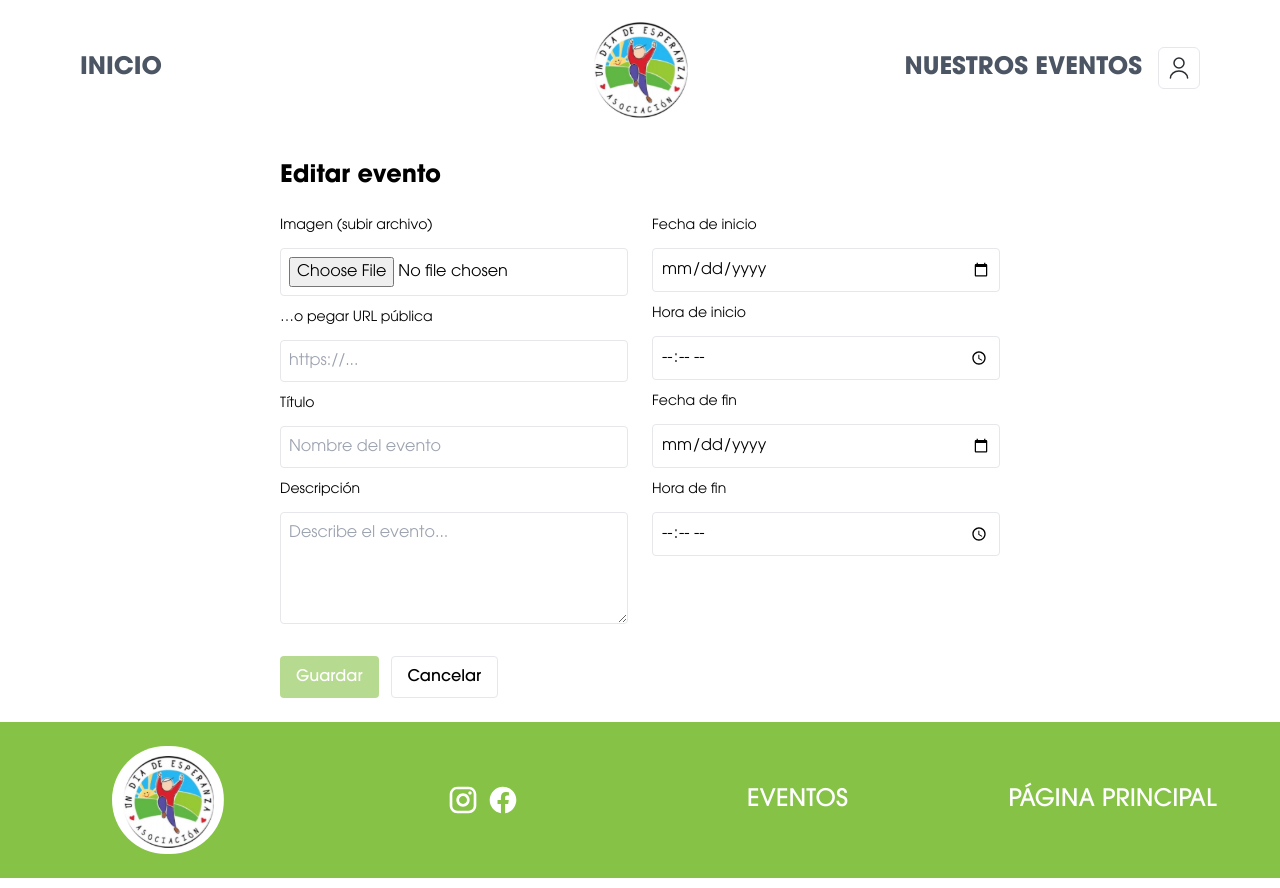
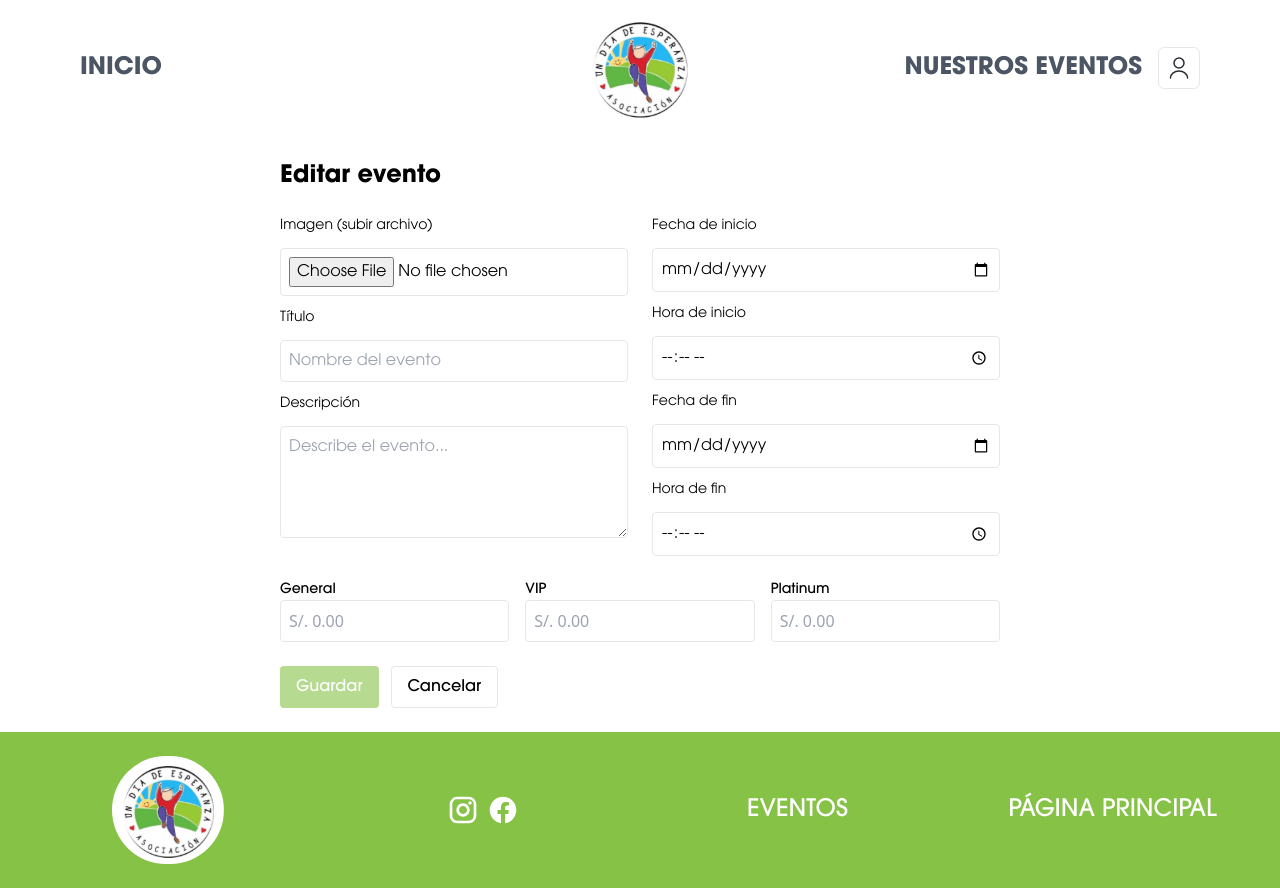
Before and after one commit to stheph23/eventos-front, a React (Create React App) app: page /admin/events/1 in a window 1280 px wide. Built offline with nearby package versions, Linux system fonts and the light colour scheme; no server answers.

Commit message:
ajuste subida de imagen al crear evento

```diff
--- a/src/client/events/index.tsx
+++ b/src/client/events/index.tsx
@@ -61,3 +61,29 @@ export async function fetchEventById(id: number | string): Promise<EventItem> {
   const { data } = await http.get<EventItem>(`events/${id}/`);
   return data;
 }
+
+export async function uploadImage(file) {
+  console.log("🚀 [DEBUG] Enviando imagen a Django:", file);
+
+  const formData = new FormData();
+  formData.append("file", file);
+  try{
+const res = await fetch("http://127.0.0.1:8000/api/uploads/image/", {
+      method: "POST",
+      body: formData,
+    });
+
+    if (!res.ok) {
+      const text = await res.text();
+      console.error("❌ Fallo subiendo imagen:", text);
+      throw new Error("Fallo subiendo imagen: " + text);
+    }
+
+    const data = await res.json();
+    console.log("✅ [DEBUG] Respuesta del backend:", data);
+    return data.url;
+  } catch (error) {
+    console.error("🔥 Error en uploadImage:", error);
+    throw error;
+  }
+}
--- a/src/screens/admin/events/editor/index.jsx
+++ b/src/screens/admin/events/editor/index.jsx
@@ -2,7 +2,7 @@ import React, { useEffect, useMemo, useState } from "react";
 import Footer from "../../../../components/footer";
 import Header from "../../../../components/header";
 import { useNavigate, useParams } from "react-router-dom";
-import { fetchEventById, createEvent, updateEvent } from "../../../../client/events";
+import { fetchEventById, createEvent, updateEvent, uploadImage } from "../../../../client/events";
 
 function toISO(dateStr, timeStr) {
   // Espera "YYYY-MM-DD" y "HH:MM"
@@ -17,20 +17,7 @@ function fromISO(iso) {
   const time = d.toISOString().slice(11, 16);
   return { date, time };
 }
-async function uploadImage(file) {
-  const formData = new FormData();
-  formData.append("file", file);
-  const res = await fetch(`${process.env.REACT_APP_API_BASE_URL || "http://127.0.0.1:8000/api/"}uploads/image/`, {
-    method: "POST",
-    body: formData,
-  });
-  if (!res.ok) {
-    const txt = await res.text();
-    throw new Error(`Fallo subiendo imagen: ${txt}`);
-  }
-  const data = await res.json();
-  return data.url; // backend responde { url: "http://.../media/events/uuid_nombre.jpg" }
-}
+
 
 export default function AdminEventEditor() {
   const nav = useNavigate();
@@ -48,6 +35,9 @@ const [preview, setPreview] = useState("");
     start_time: "",
     end_date: "",
     end_time: "",
+    price: "",
+    gold_price: "",
+    vip_price: "",
   });
 
   useEffect(() => {
@@ -68,6 +58,9 @@ const [preview, setPreview] = useState("");
           start_time: s.time,
           end_date: e.date,
           end_time: e.time,
+          price: data.price || "",
+          gold_price: data.gold_price || "",
+          vip_price: data.vip_price || "",
         });
       } finally {
         if (alive) setLoading(false);
@@ -95,28 +88,38 @@ const onFileChange = (e) => {
     if (!canSave) return;
     setSaving(true);
 
-    let imageUrlToSend = form.image_url?.trim() || "";
+    try {
+
+    console.log("🟢 [DEBUG] Iniciando guardado del evento...");
+    console.log("📸 Archivo seleccionado:", file);
+    console.log("🌐 URL escrita manualmente:", form.image_url);
+    let imageUrlToSend = form.image_url;
 
     if (file) {
-      // 1) subimos archivo al backend → obtenemos URL
+      console.log("⏳ Subiendo imagen al servidor...");
       imageUrlToSend = await uploadImage(file);
+      console.log("✅ URL devuelta por el backend:", imageUrlToSend);
     }
-
-    try {
       const payload = {
         title: form.title.trim(),
         description: form.description || "",
         image_url: imageUrlToSend || null,
         start_datetime: toISO(form.start_date, form.start_time),
         end_datetime: form.end_date && form.end_time ? toISO(form.end_date, form.end_time) : null,
+        price: form.price || 0,
+        gold_price: form.gold_price || 0,
+        vip_price: form.vip_price || 0,
         status: "active",
         is_published: true,
+        organizer_id: 1, // ✅ valor temporal
+        venue_id: 2,
       };
       if (isCreate) {
         await createEvent(payload);
       } else {
         await updateEvent(id, payload);
       }
+      console.log("🎉 Evento creado o actualizado correctamente");
       nav("/admin/events");
     } catch (e) {
       console.error(e);
@@ -147,13 +150,6 @@ const onFileChange = (e) => {
             <label className="block text-sm">Imagen (subir archivo)</label>
             <input type="file" accept="image/*" onChange={onFileChange} className="w-full p-2 border rounded" />
 
-<label className="block mt-2 text-sm">…o pegar URL pública</label>
-<input
-  value={form.image_url}
-  onChange={onChange("image_url")}
-  className="w-full p-2 border rounded"
-  placeholder="https://..."
-/>
 
             {(preview || form.image_url) && (
               <div className="mt-2">
@@ -197,6 +193,46 @@ const onFileChange = (e) => {
           </div>
         </div>
 
+<div className="grid grid-cols-1 gap-4 mt-4 md:grid-cols-3">
+  <div>
+    <label className="block text-sm font-itcmedium">General</label>
+    <input
+      type="number"
+      value={form.price}
+      onChange={onChange("price")}
+      placeholder="S/. 0.00"
+      min="0"
+      step="0.01"
+      className="w-full p-2 border rounded"
+    />
+  </div>
+  <div>
+    <label className="block text-sm font-itcmedium">VIP</label>
+    <input
+      type="number"
+      value={form.gold_price}
+      onChange={onChange("gold_price")}
+      placeholder="S/. 0.00"
+      min="0"
+      step="0.01"
+      className="w-full p-2 border rounded"
+    />
+  </div>
+  <div>
+    <label className="block text-sm font-itcmedium">Platinum</label>
+    <input
+      type="number"
+      value={form.vip_price}
+      onChange={onChange("vip_price")}
+      placeholder="S/. 0.00"
+      min="0"
+      step="0.01"
+      className="w-full p-2 border rounded"
+    />
+  </div>
+</div>
+
+
 
 
         <div className="flex gap-3">
--- a/src/screens/admin/events/index.jsx
+++ b/src/screens/admin/events/index.jsx
@@ -86,6 +86,7 @@ const closeSuccess = () => setShowSuccess(false);
                     imageUrl={ev.image_url}
                     title={ev.title}
                     startDateTime={ev.start_datetime}
+                    price={ev.price}
                   />
                 </Link>
                 <div className="absolute flex gap-2 top-2 right-2">
```
Lines whose indentation alone changed are shown as unchanged.
